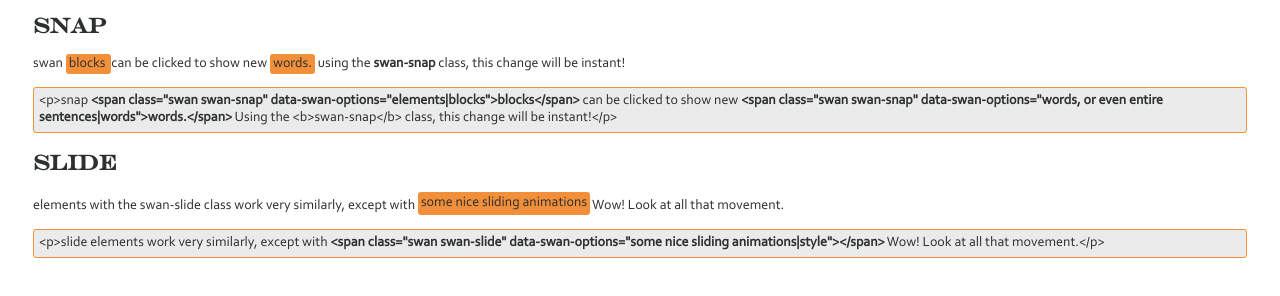
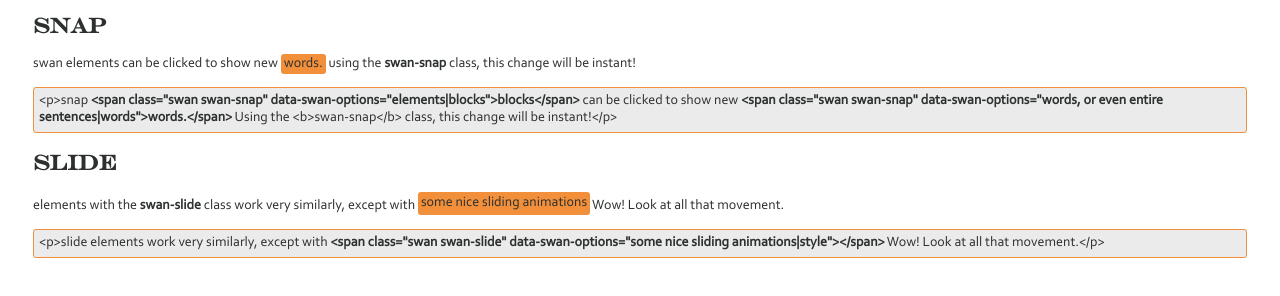
Before and after one commit to LinusKay/swan, a plain HTML site: page index.html in a window 1280 px wide. Shown: the part 142-438 px from the top of the page. Drawn offline with Linux system fonts and the light colour scheme.

Commit message:
Remove one example

```diff
--- a/index.html
+++ b/index.html
@@ -160,9 +160,7 @@
         <!-- <h2 class="swan swan-snap" data-swan-options="Sudden|Immediate|Snap">Snap</h2> -->
          <h2>Snap</h2>
         <p>
-            swan
-            <span class="swan swan-snap" data-swan-options="elements|blocks">blocks </span>
-            can be clicked to show new
+            swan elements can be clicked to show new
             <span class="swan swan-snap" data-swan-options="words, or even entire sentences|words">words.</span>
             using the <b>swan-snap</b> class, this change will be instant!
         </p>
@@ -176,7 +174,7 @@
         <!-- <h2 class="swan swan-slide" data-swan-options="Slide|Shift|Scroll"></h2> -->
         <h2>slide</h2>
         <p>
-            elements with the swan-slide class work very similarly, except with
+            elements with the <b>swan-slide</b> class work very similarly, except with
             <span class="swan swan-slide" data-swan-options="some nice sliding animations|style"></span>
             Wow! Look at all that movement.
         </p>
```
